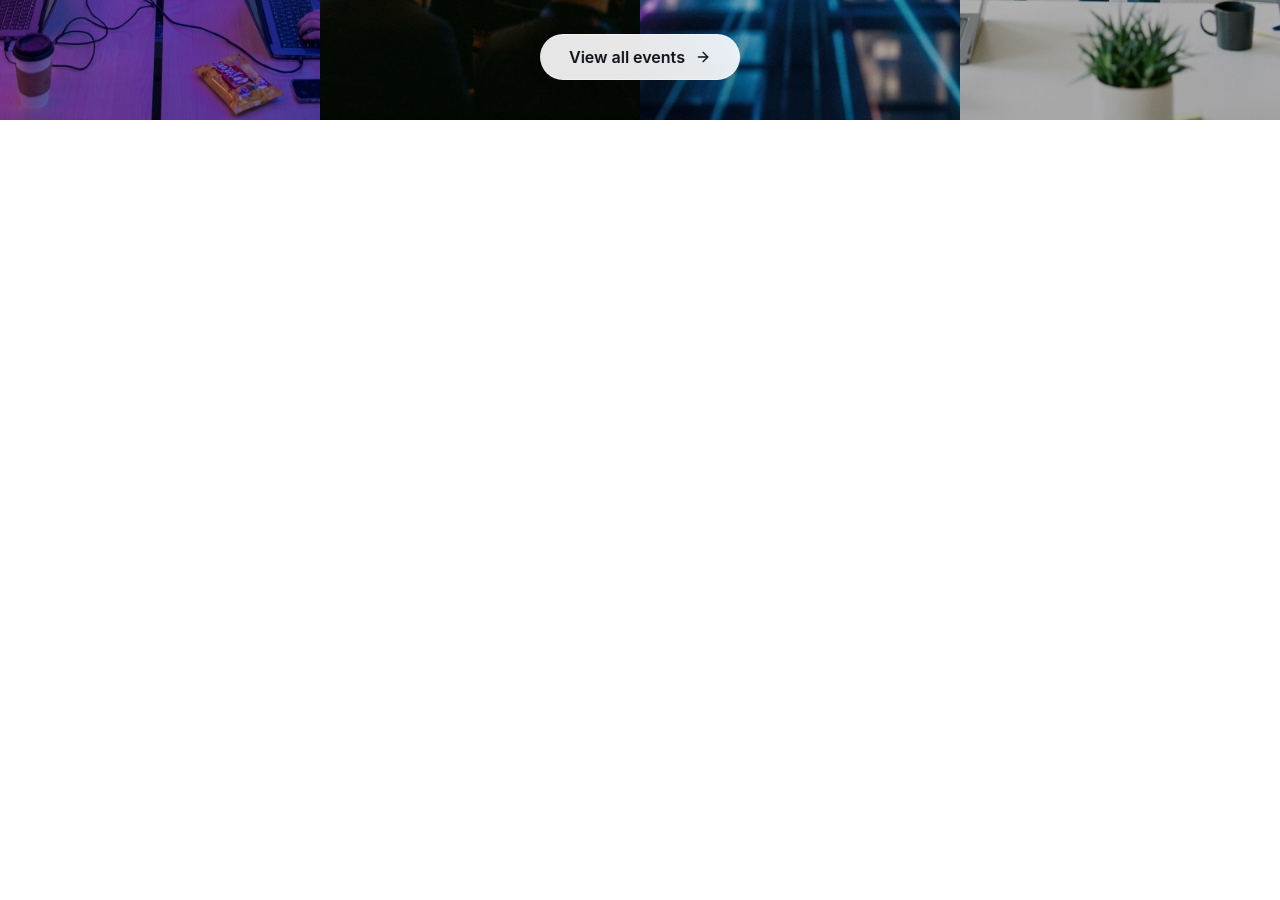
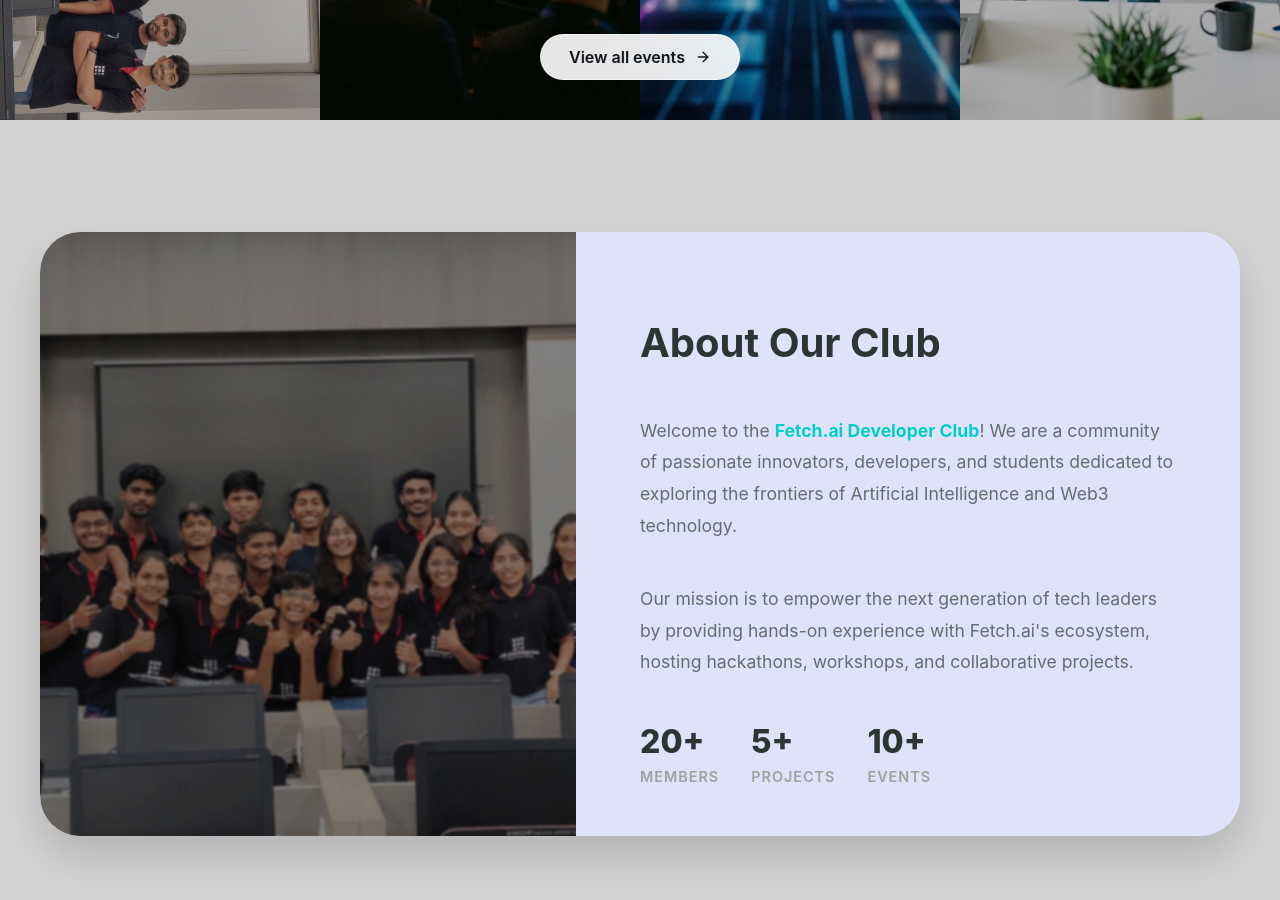
Before and after one commit to Mrraj1765/fetch.ai_website, a React (Vite) app in the folder frontend/: page / in a window 1280 px wide. Shown: the part 680-1580 px from the top of the page. Before the commit the page ends 800 px from the top, so only its background shows below. Built offline with nearby package versions, Linux system fonts and the light colour scheme.

Commit message:
improve aboutus section

```diff
--- a/frontend/src/App.jsx
+++ b/frontend/src/App.jsx
@@ -1,9 +1,9 @@
 import { useState } from 'react'
 import reactLogo from './assets/react.svg'
-import viteLogo from '/vite.svg'
 import './App.css'
 import Header from './components/Header'
 import Hero from './components/Hero'
+import About from './components/About'
 
 
 // jste router use nahi kele ahe ajun
@@ -15,6 +15,7 @@
       <Header />
       <main className="main-content">
         <Hero />
+        <About />
       </main>
     </div>
   )
--- /dev/null
+++ b/frontend/src/components/About.css
@@ -0,0 +1,170 @@
+.about-section {
+      padding: 80px 2rem;
+      background-color: #d3d3d3;
+      display: flex;
+      justify-content: center;
+      align-items: center;
+      position: relative;
+}
+
+.about-container {
+      display: flex;
+      flex-direction: row;
+      background-color: #e0e2fa;
+      border-radius: 40px;
+      overflow: hidden;
+      max-width: 1200px;
+      width: 100%;
+      box-shadow: 0 20px 40px rgba(0, 0, 0, 0.15);
+      margin-top: 2rem;
+}
+
+/* Image Box with Overlay */
+.about-image-box {
+      flex: 1;
+      min-height: 500px;
+      position: relative;
+      overflow: hidden;
+      cursor: pointer;
+}
+
+.about-image-box img {
+      width: 100%;
+      height: 100%;
+      object-fit: cover;
+      display: block;
+      transition: all 0.5s ease;
+      transform: scale(1);
+}
+
+.about-image-box:hover img {
+      transform: scale(1.08);
+      filter: blur(0px);
+}
+
+.image-overlay {
+      position: absolute;
+      top: 0;
+      left: 0;
+      width: 100%;
+      height: 100%;
+      background: rgba(0, 0, 0, 0.45);
+      backdrop-filter: blur(1px);
+      transition: all 0.5s ease;
+      pointer-events: none;
+}
+
+.about-image-box:hover .image-overlay {
+      background: rgba(0, 0, 0, 0);
+      backdrop-filter: blur(0px);
+}
+
+/* Content Section */
+.about-content {
+      flex: 1;
+      padding: 3rem 4rem;
+      display: flex;
+      flex-direction: column;
+      justify-content: center;
+      background-color: #e0e2fa;
+}
+
+.about-content h2 {
+      font-size: 2.5rem;
+      font-weight: 700;
+      color: #2d3436;
+      margin-bottom: 1.5rem;
+      font-family: 'Inter', sans-serif;
+}
+
+.about-content p {
+      font-size: 1.1rem;
+      line-height: 1.8;
+      color: #636e72;
+      margin-bottom: 1.5rem;
+}
+
+.about-content strong {
+      color: #00cec9;
+}
+
+/* Stats Section */
+.stats {
+      display: flex;
+      gap: 2rem;
+      margin-top: 1rem;
+}
+
+.stat-item {
+      display: flex;
+      flex-direction: column;
+}
+
+.stat-number {
+      font-size: 2rem;
+      font-weight: 800;
+      color: #2d3436;
+}
+
+.stat-label {
+      font-size: 0.9rem;
+      color: #a0a0a0;
+      font-weight: 600;
+      text-transform: uppercase;
+      letter-spacing: 1px;
+}
+
+/* Responsive Design */
+@media (max-width: 968px) {
+      .about-container {
+            flex-direction: column;
+            border-radius: 20px;
+      }
+
+      .about-image-box {
+            min-height: 350px;
+      }
+
+      .about-content {
+            padding: 2rem;
+      }
+
+      .about-content h2 {
+            font-size: 2rem;
+      }
+}
+
+@media (max-width: 640px) {
+      .about-section {
+            padding: 60px 1rem;
+      }
+
+      .about-image-box {
+            min-height: 250px;
+      }
+
+      .about-image-box img {
+            filter: blur(3px);
+      }
+
+      .about-content {
+            padding: 1.5rem;
+      }
+
+      .about-content h2 {
+            font-size: 1.8rem;
+      }
+
+      .about-content p {
+            font-size: 1rem;
+      }
+
+      .stats {
+            flex-wrap: wrap;
+            gap: 1.5rem;
+      }
+
+      .stat-number {
+            font-size: 1.8rem;
+      }
+}
--- /dev/null
+++ b/frontend/src/components/About.jsx
@@ -0,0 +1,42 @@
+import React from 'react';
+import './About.css';
+
+const About = () => {
+      return (
+            <section className="about-section" id="about">
+                  <div className="about-container">
+                        <div className="about-image-box">
+                              <img src="/images/aboutus.jpeg" alt="About Us" />
+                              <div className="image-overlay"></div>
+                        </div>
+
+                        <div className="about-content">
+                              <h2>About Our Club</h2>
+                              <p>
+                                    Welcome to the <strong>Fetch.ai Developer Club</strong>! We are a community of passionate innovators, developers, and students dedicated to exploring the frontiers of Artificial Intelligence and Web3 technology.
+                              </p>
+                              <p>
+                                    Our mission is to empower the next generation of tech leaders by providing hands-on experience with Fetch.ai's ecosystem, hosting hackathons, workshops, and collaborative projects.
+                              </p>
+
+                              <div className="stats">
+                                    <div className="stat-item">
+                                          <span className="stat-number">20+</span>
+                                          <span className="stat-label">Members</span>
+                                    </div>
+                                    <div className="stat-item">
+                                          <span className="stat-number">5+</span>
+                                          <span className="stat-label">Projects</span>
+                                    </div>
+                                    <div className="stat-item">
+                                          <span className="stat-number">10+</span>
+                                          <span className="stat-label">Events</span>
+                                    </div>
+                              </div>
+                        </div>
+                  </div>
+            </section>
+      );
+};
+
+export default About;
--- a/frontend/src/components/Hero.jsx
+++ b/frontend/src/components/Hero.jsx
@@ -2,9 +2,7 @@
 import './Hero.css';
 
 // Placeholder or imported images would go here
-// For now using high-quality Unsplash placeholders if I can't move the generated ones yet
-// But I will try to use local assets if I can copy them.
-// Let's assume we will have them in assets folder.
+
 
 const Hero = () => {
       return (
@@ -13,7 +11,7 @@
                         <div className="hero-column">
                               <div className="image-wrapper">
                                     {/* Use the public folder path directly */}
-                                    <img src="/images/event_1.png" alt="Hackathon Event" />
+                                    <img src="/images/event1.jpeg" alt="Hackathon Event" />
                                     <div className="overlay"></div>
                               </div>
                         </div>
```
Also changed, not shown: frontend/public/images/aboutus.jpeg (added), frontend/public/images/event1.jpeg (added).
